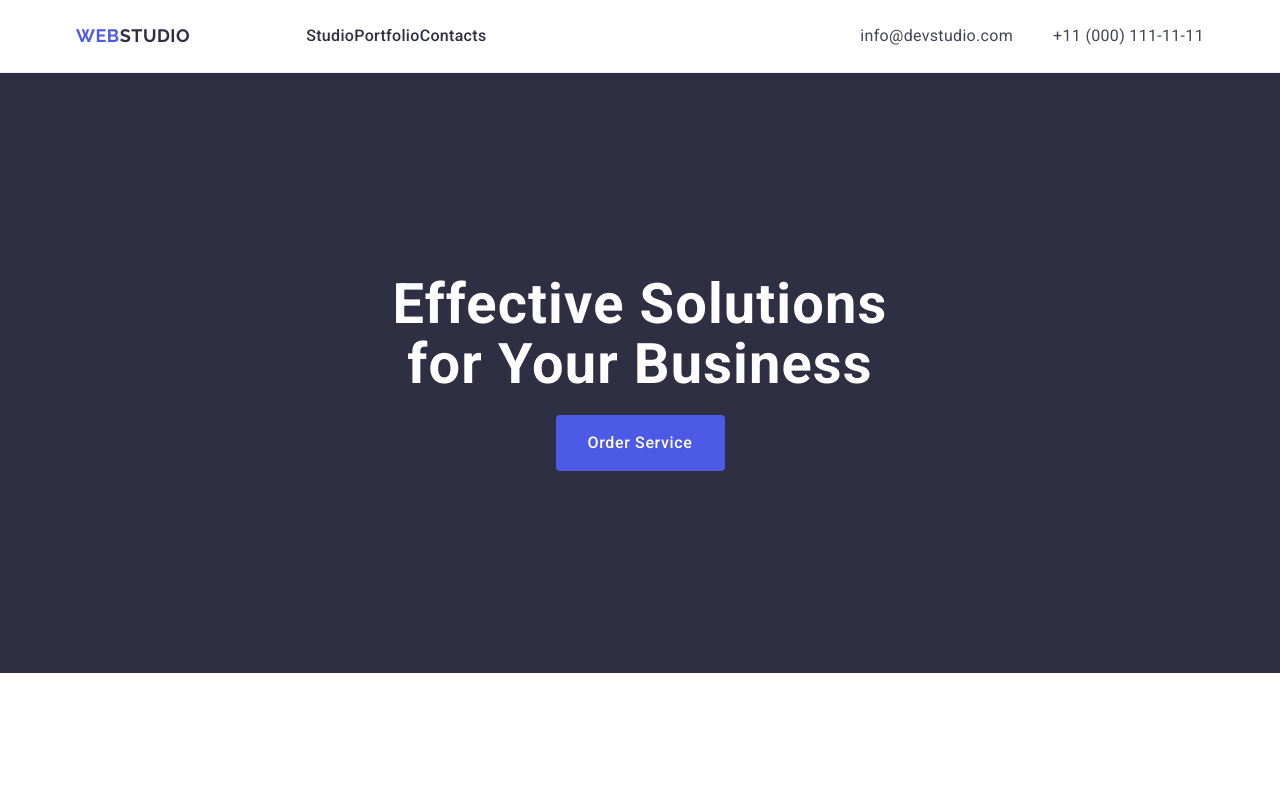
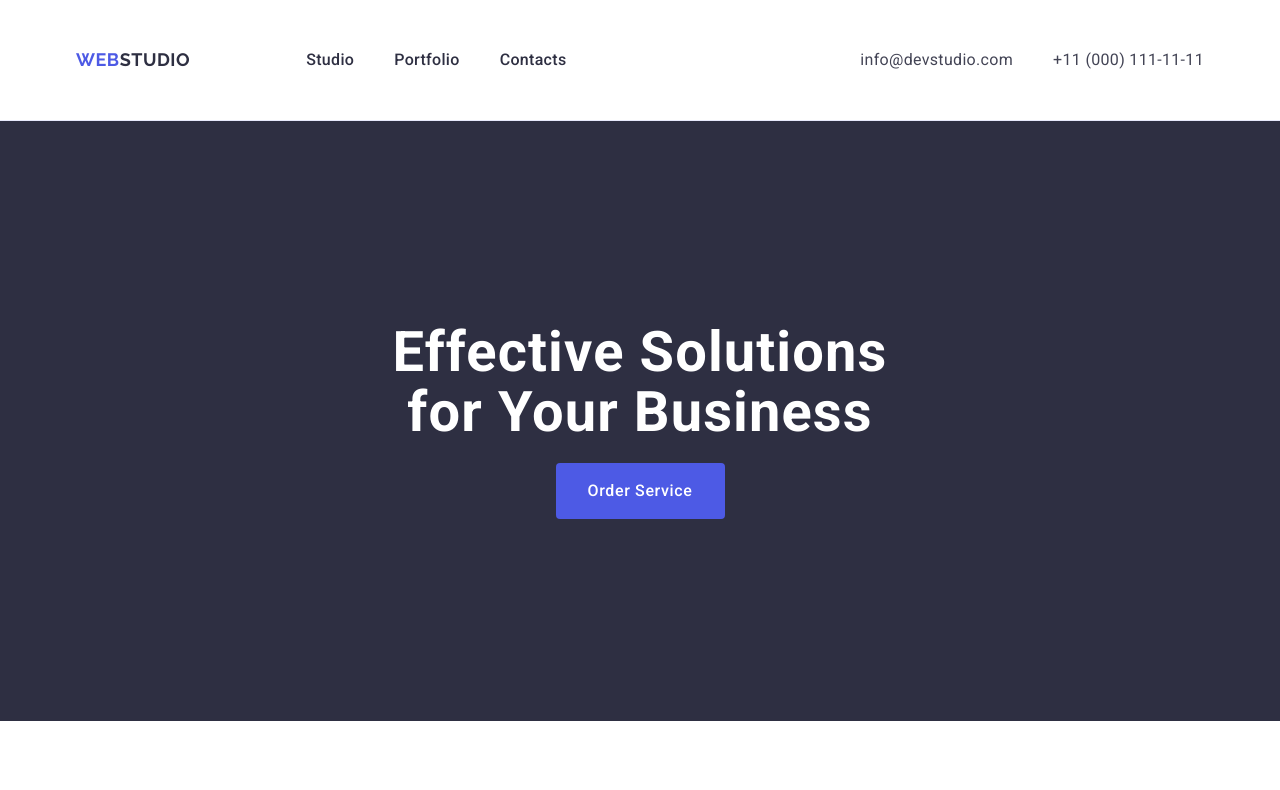
Before and after one commit to WolfOdessit/goit-markup-hw-03, a plain HTML site: page index.html in a window 1280 px wide. Shown: the top 790 px of the page. Drawn offline with nearby package versions, Linux system fonts and the light colour scheme.

Commit message:
Update style.css

```diff
--- a/css/style.css
+++ b/css/style.css
@@ -56,7 +56,10 @@ a {
    gap: 40px;
    padding: 24px 0;
 }
-
+.nav-list{
+    gap: 40px;
+    padding: 24px 0;
+}
 
 
 .address {
```
